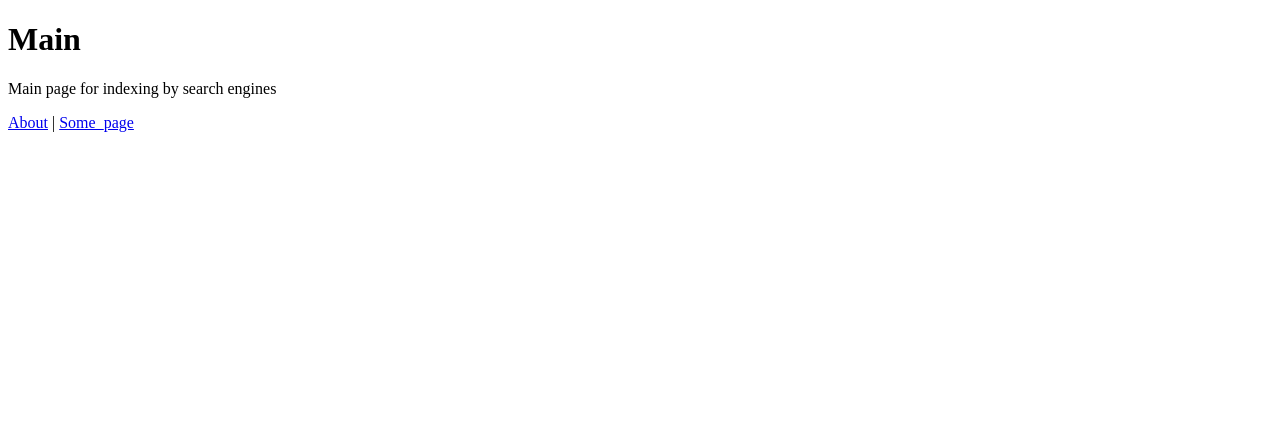
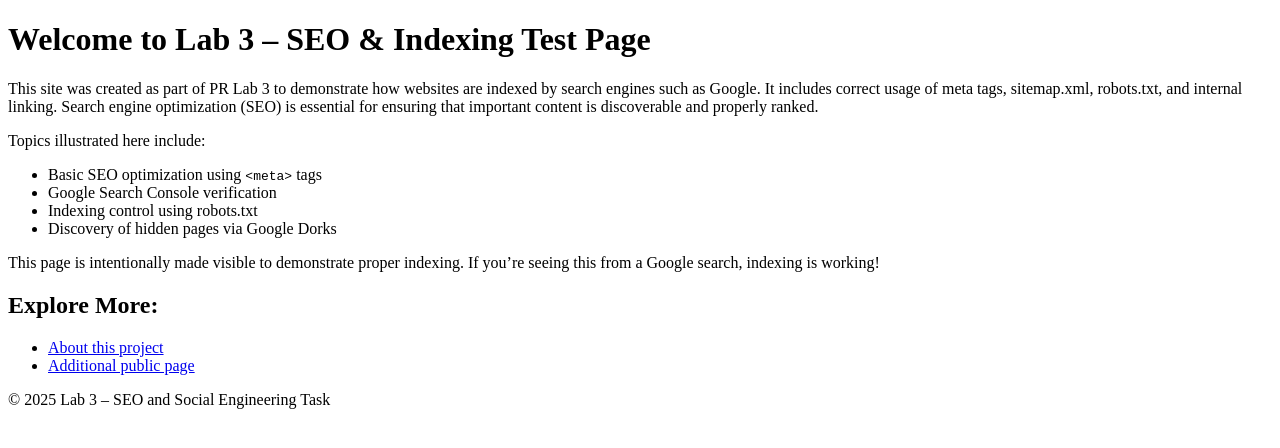
Before and after one commit to Demon9959/Demon9959.github.io, a plain HTML site: page index.html in a window 1280 px wide. Drawn offline with Linux system fonts and the light colour scheme.

Commit message:
Update index.html
Expanded page for faster indexation

```diff
--- a/index.html
+++ b/index.html
@@ -2,18 +2,41 @@
 <html lang="en">
 <head>
   <meta charset="UTF-8">
-  <meta name="description" content="Site for PR task №3">
-  <meta name="keywords" content="site, social engineering">
+  <meta name="description" content="Educational site for Lab 3 – demonstrating web visibility and indexing techniques using meta tags, robots.txt and sitemap.xml.">
+  <meta name="keywords" content="web lab, SEO, indexing, robots.txt, sitemap, social engineering, information security">
   <meta name="robots" content="index, follow">
   <meta name="google-site-verification" content="t8S6qsFyFJ-eG3QE7F08BQ2bxJjUddUxcJwejAnd1vg" />
-  <title>Lab3 Main page</title>
+  <title>Lab 3 – SEO and Indexing Demo Page</title>
 </head>
 <body>
-  <h1>Main</h1>
-  <p>Main page for indexing by search engines</p>
+  <header>
+    <h1>Welcome to Lab 3 – SEO & Indexing Test Page</h1>
+  </header>
+
+  <main>
+    <p>This site was created as part of PR Lab 3 to demonstrate how websites are indexed by search engines such as Google. It includes correct usage of meta tags, sitemap.xml, robots.txt, and internal linking. Search engine optimization (SEO) is essential for ensuring that important content is discoverable and properly ranked.</p>
+
+    <p>Topics illustrated here include:</p>
+    <ul>
+      <li>Basic SEO optimization using <code>&lt;meta&gt;</code> tags</li>
+      <li>Google Search Console verification</li>
+      <li>Indexing control using robots.txt</li>
+      <li>Discovery of hidden pages via Google Dorks</li>
+    </ul>
+
+    <p>This page is intentionally made visible to demonstrate proper indexing. If you’re seeing this from a Google search, indexing is working!</p>
+  </main>
+
   <nav>
-    <a href="about.html">About</a> |
-    <a href="some_page.html">Some_page</a>
+    <h2>Explore More:</h2>
+    <ul>
+      <li><a href="about.html">About this project</a></li>
+      <li><a href="some_page.html">Additional public page</a></li>
+    </ul>
   </nav>
+
+  <footer>
+    <p>&copy; 2025 Lab 3 – SEO and Social Engineering Task</p>
+  </footer>
 </body>
 </html>
```
